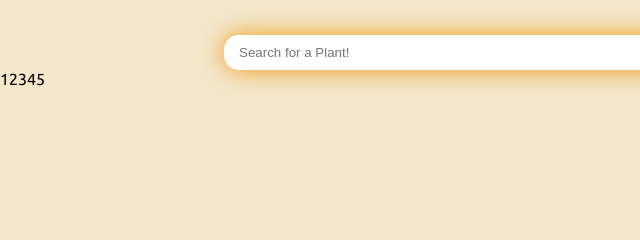
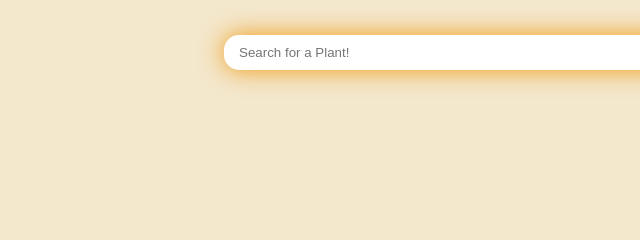
Before and after one commit to LBuchananCates/plant-app, a website: page frontend/index.html in a window 1280 px wide. Shown: the part 177-417 px from the top of the page, 0-640 px from the left. Drawn offline with Linux system fonts and the light colour scheme.

Commit message:
deletes unnecessary placeholder text for own reference

```diff
--- a/frontend/index.html
+++ b/frontend/index.html
@@ -34,7 +34,6 @@
         />
       </form>
       <!-- pages for pagination -->
-      <div id="pagination" class="pagination-container">12345</div>
     </main>
     <footer>
       <img src="./images/flower-pot.svg" alt="flower icon" />
```
